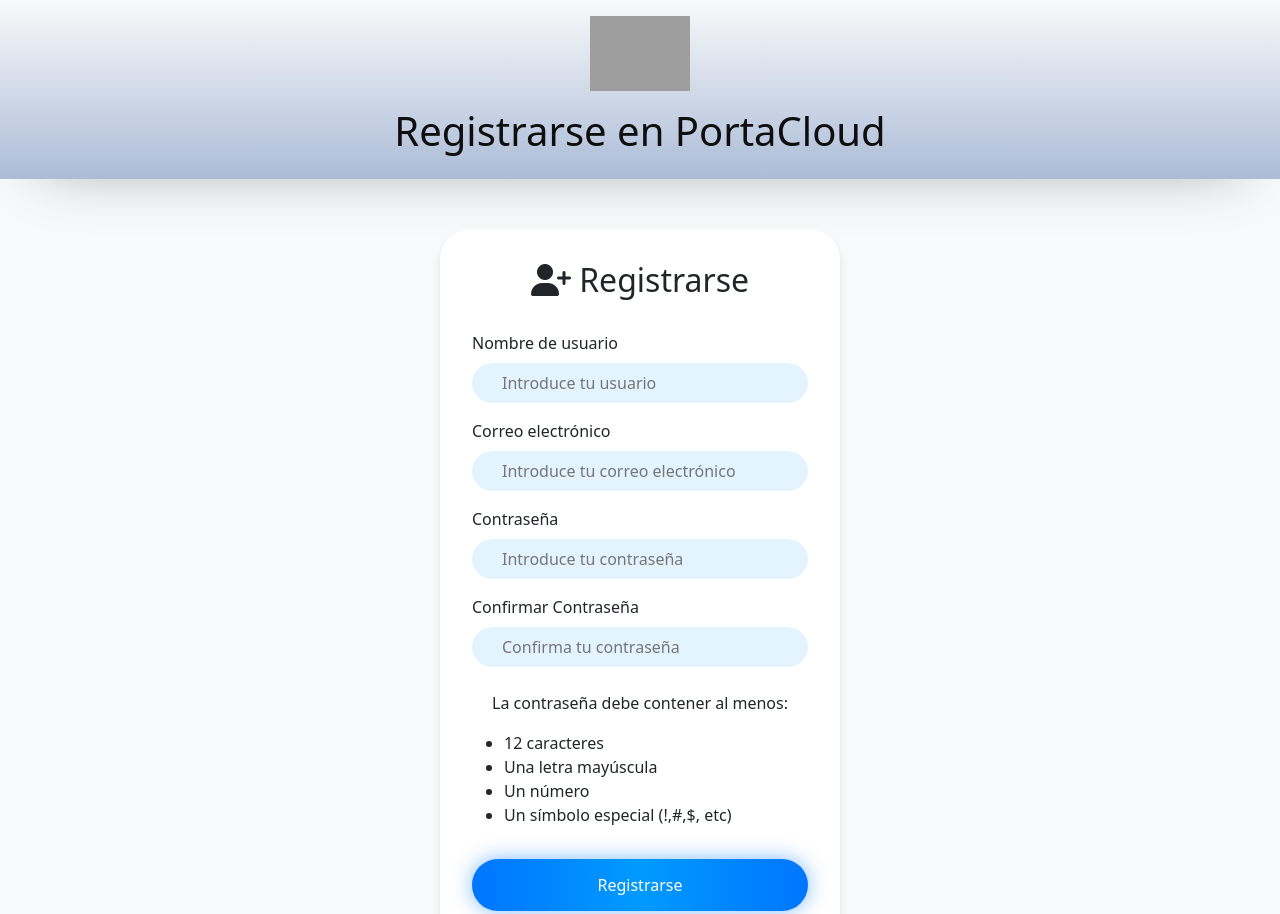
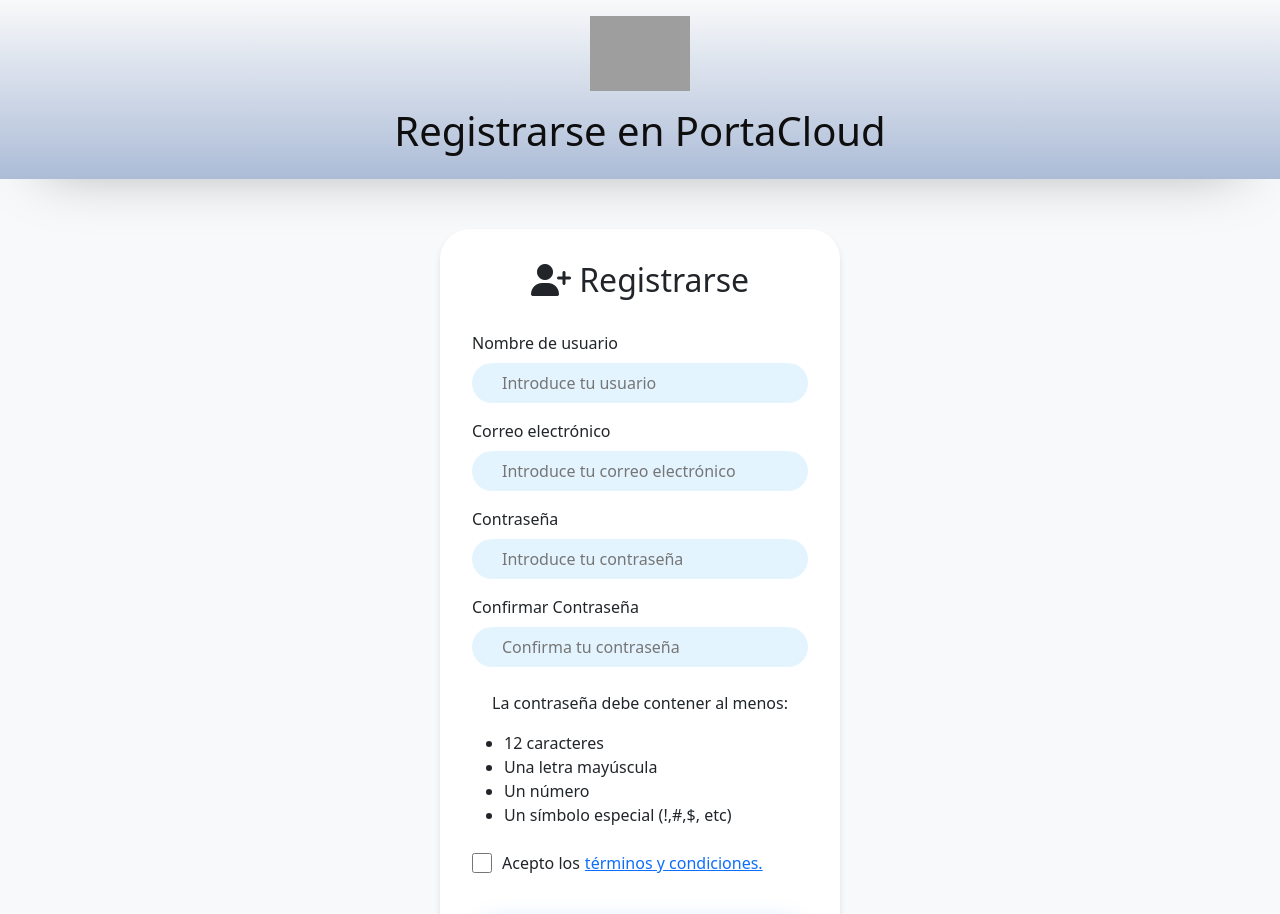
Before and after one commit to mfortea/PortaCloud, a Next.js app in the folder frontend/portacloud/: page /register in a window 1280 px wide. Shown: the top 914 px of the page. Built offline with nearby package versions, Linux system fonts and the light colour scheme; grey boxes are pictures that could not be loaded.

Commit message:
Añadida modal y confirmación de los términos y condiciones en la página de registro.

```diff
--- a/frontend/portacloud/app/admin/page.js
+++ b/frontend/portacloud/app/admin/page.js
@@ -7,7 +7,7 @@
 import "react-toastify/dist/ReactToastify.css";
 import { format } from 'date-fns';
 import { es } from 'date-fns/locale';
-import { Modal, Button, Form } from "react-bootstrap"; // Importar los componentes de React Bootstrap
+import { Modal, Button, Form } from "react-bootstrap";
 
 export default function AdminPage() {
   const { user } = useAuth();
--- a/frontend/portacloud/app/globals.css
+++ b/frontend/portacloud/app/globals.css
@@ -69,6 +69,10 @@
   text-decoration: none;
 }
 
+a_boton {
+  padding: 12px !important;
+}
+
 @media (prefers-color-scheme: dark) {
   html {
     color-scheme: dark;
@@ -80,6 +84,8 @@
   gap: 5px;
   justify-content: center;
 }
+
+
 
 @media only screen and (max-width: 991px) {
 
@@ -1086,6 +1092,21 @@
   filter: brightness(0.5);
 }
 
+#checkbox_aceptar {
+  width: 20px;
+}
+#a_terminos{
+margin-left: -5px;
+}
+
+.form-group label {
+  display: flex;
+  align-items: center;
+  gap: 10px;
+}
+
+
+
 /* ========== ESTILO 404/ NO SOPORTADO========== */
 .logo_404 {
   width: 150px;
--- a/frontend/portacloud/app/register/page.js
+++ b/frontend/portacloud/app/register/page.js
@@ -1,12 +1,12 @@
 'use client';
 
-import { useState } from 'react';
+import { useState, useEffect } from 'react';
 import { useRouter } from 'next/navigation';
 import { toast } from 'react-toastify';
 import 'react-toastify/dist/ReactToastify.css';
 import { useAuth } from "../../context/AuthContext";
 import PublicPage from "../../components/PublicPage";
-import { useEffect } from 'react';
+import { Modal, Button } from 'react-bootstrap';
 
 function Register() {
   const [username, setUsername] = useState('');
@@ -14,6 +14,8 @@
   const [password, setPassword] = useState('');
   const [confirmPassword, setConfirmPassword] = useState('');
   const [isLoading, setIsLoading] = useState(false);
+  const [isTermsAccepted, setIsTermsAccepted] = useState(false); // Estado para la aceptación de los términos
+  const [isModalOpen, setIsModalOpen] = useState(false); // Estado para abrir la modal
   const router = useRouter();
   const { login } = useAuth();
 
@@ -31,6 +33,18 @@
 
   const handleSubmit = async (e) => {
     e.preventDefault();
+
+    if (!isTermsAccepted) {
+      toast.error('Debes aceptar los términos y condiciones.', {
+        position: 'top-right',
+        autoClose: 3000,
+        hideProgressBar: false,
+        closeOnClick: true,
+        pauseOnHover: true,
+        draggable: true,
+      });
+      return;
+    }
 
     if (password !== confirmPassword) {
       toast.error('Las contraseñas no coinciden', {
@@ -111,7 +125,6 @@
     }
   };
 
-
   return (
     <div className="login-landing-page">
       <div className="hero-section">
@@ -124,7 +137,7 @@
       <div className="login-section">
         <div className="login-card">
           <h2><i className="fa-solid fa-user-plus"></i> Registrarse</h2>
-          <br></br>
+          <br />
           <form onSubmit={handleSubmit}>
             <div className="form-group">
               <label htmlFor="username">Nombre de usuario</label>
@@ -177,7 +190,20 @@
               <li>Un número</li>
               <li>Un símbolo especial (!,#,$, etc)</li>
             </ul>
-            <button type="submit" className="login-button mt-3 mb-2" disabled={isLoading}>
+
+            <div className="form-group">
+              <label>
+                <input
+                  id='checkbox_aceptar'
+                  type="checkbox"
+                  checked={isTermsAccepted}
+                  onChange={() => setIsTermsAccepted(!isTermsAccepted)}
+                />
+                Acepto los<a id="a_terminos" href="#" onClick={() => setIsModalOpen(true)}>términos y condiciones.</a>
+              </label>
+            </div>
+
+            <button type="submit" className="login-button mt-3 mb-2" disabled={isLoading || !isTermsAccepted}>
               {isLoading ? (
                 <div className="text-center text-white fa cargando fa-circle-notch"></div>
               ) : (
@@ -187,12 +213,29 @@
           </form>
 
           <div className="register-link">
-            <p>¿Ya tienes una cuenta? <br></br><a href="/login">Inicia sesión aquí</a></p>
+            <p>¿Ya tienes una cuenta? <br /> <a href="/login">Inicia sesión aquí</a></p>
           </div>
         </div>
       </div>
 
-    </div>
+      {/* Modal de aceptación de términos */}
+      <Modal show={isModalOpen} onHide={() => setIsModalOpen(false)}>
+        <Modal.Header closeButton>
+          <Modal.Title>
+            <><i className="fa-solid fa-scale-balanced pe-2"></i> Términos y condiciones</>
+          </Modal.Title>
+        </Modal.Header>
+        <Modal.Body>
+        <p><strong>Recopilación de Datos:</strong></p>
+        <p>Al registrarte en nuestro sitio web, aceptas que recopilamos y procesamos los siguientes datos de forma automática:</p>
+        <ul>
+          <li><strong>Dirección IP:</strong> Usamos tu dirección IP para identificar tu ubicación geográfica y mejorar la seguridad de nuestro sitio en caso de un uso indebido.</li>
+          <li><strong>Tipo de dispositivo, navegador web y sistema operativo utilizado</strong> para acceder a Porta Cloud. Esta información nos ayuda a optimizar la experiencia de usuario y garantizar la compatibilidad con diferentes plataformas así como tener un mecanismo de diferenciación de los dispositivos conectados.</li>
+        </ul>
+        <p>Esta información es utilizada exclusivamente para mejorar la funcionalidad del sitio y la experiencia de usuario, así como para fines de seguridad. Nos comprometemos a proteger tu información personal.</p>
+        </Modal.Body>
+      </Modal>
+    </div >
   );
 }
 
```
